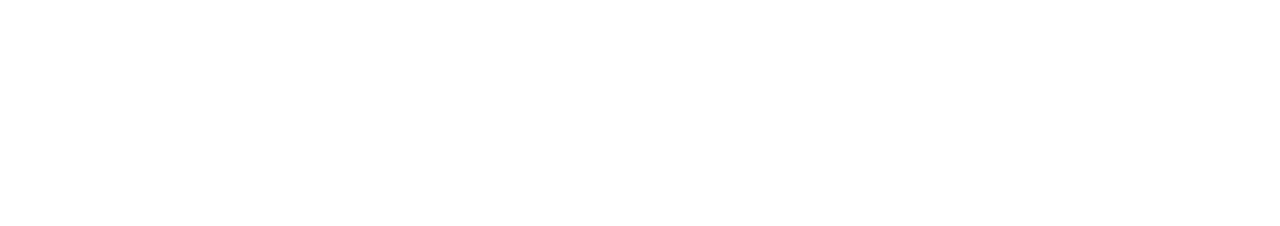
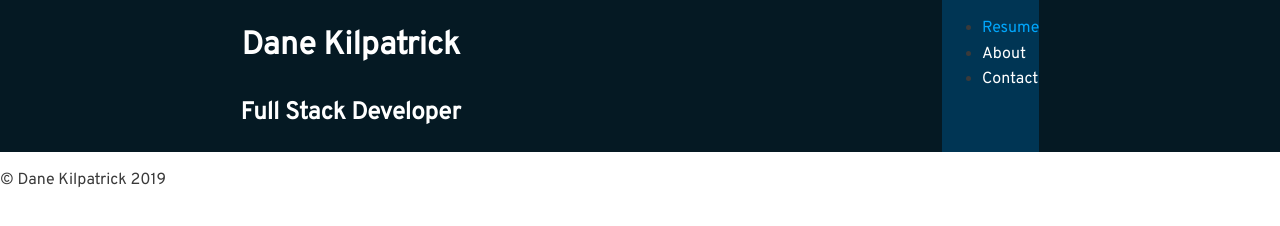
Before and after one commit to Dkilpatrick31/Flexbox_Website_01, a plain HTML site: page about.html in a window 1280 px wide. Drawn offline with Linux system fonts and the light colour scheme.

Commit message:
Added defualt code to the new .html files | Added some color to the header and made the default font-color for the body gray, and the default background to white, just ot make sure nothing overrides it for some reason.

```diff
--- a/about.html
+++ b/about.html
@@ -0,0 +1,33 @@
+<!DOCTYPE html>
+<html lang="en" dir="ltr">
+  <head>
+    <meta charset="utf-8">
+    <title>Flexbox Websites 01</title>
+    <link href="https://fonts.googleapis.com/css?family=Overpass|PT+Sans" rel="stylesheet">
+    <link rel="stylesheet" href="base.css">
+    <link rel="stylesheet" href="flexbox.css">
+  </head>
+  <body>
+    <header class="main-heading">
+      <a href="#" id="logo">
+        <h1>Dane Kilpatrick</h1>
+        <h2>Full Stack Developer</h2>
+      </a href="#">
+      <nav class="main-nav">
+        <ul>
+          <li><a href="index.html" class="selected">Resume</a></li>
+          <li><a href="about.html">About</a></li>
+          <li><a href="contact.html">Contact</a></li>
+        </ul>
+      </nav>
+    </header>
+    <div id="wrapper">
+      <section class="about">
+
+      </section>
+    </div>
+    <footer>
+      <p>&copy; Dane Kilpatrick 2019</p>
+    </footer>
+  </body>
+</html>
--- a/base.css
+++ b/base.css
@@ -33,37 +33,20 @@ nav {
 
 nav a, nav a:visited {
   color: #fff;
+}
 
+nav a.selected, nav a:hover {
+  color: #00A6FB;
 }
 
 body {
+  background-color: #fff;
+  color: #999;
   line-height: 1.6;
   margin: 0;
   font-family: 'Overpass', sans-serif;
   color: #3a3a3a;
 }
-/*
-h1,
-h2 {
-  margin: 0;
-}
-
-h2 {
-  font-family: 'PT Sans', sans-serif;
-  font-size: 18px;
-  margin-top: -20px;
-}
-
-ul {
-  margin: 0;
-  padding: 0;
-  list-style: none;
-}
-
-p {
-  font-size: 0.95em;
-  margin-bottom: 20px;
-} */
 
 a {
   text-decoration: none;
```
Also changed, not shown: contact.html (+28 -0 lines), index.html (+6 -6 lines).
